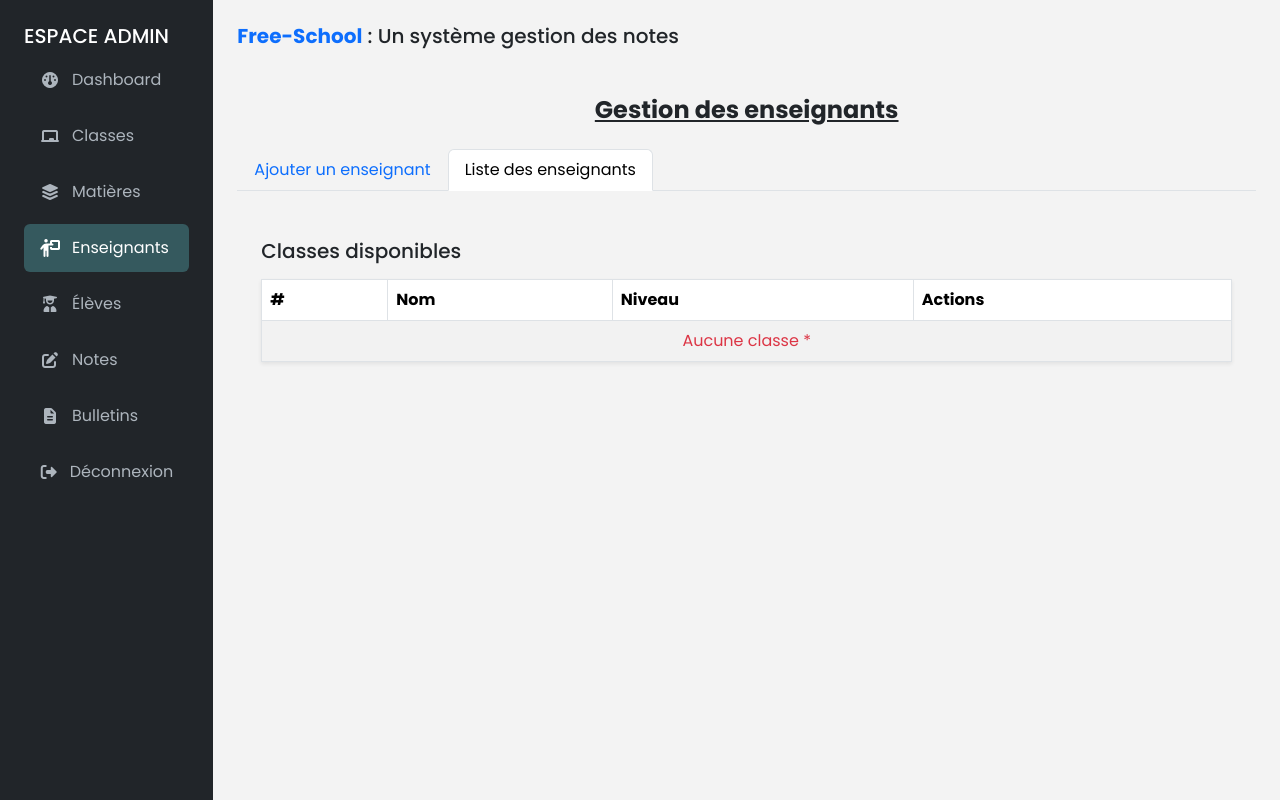
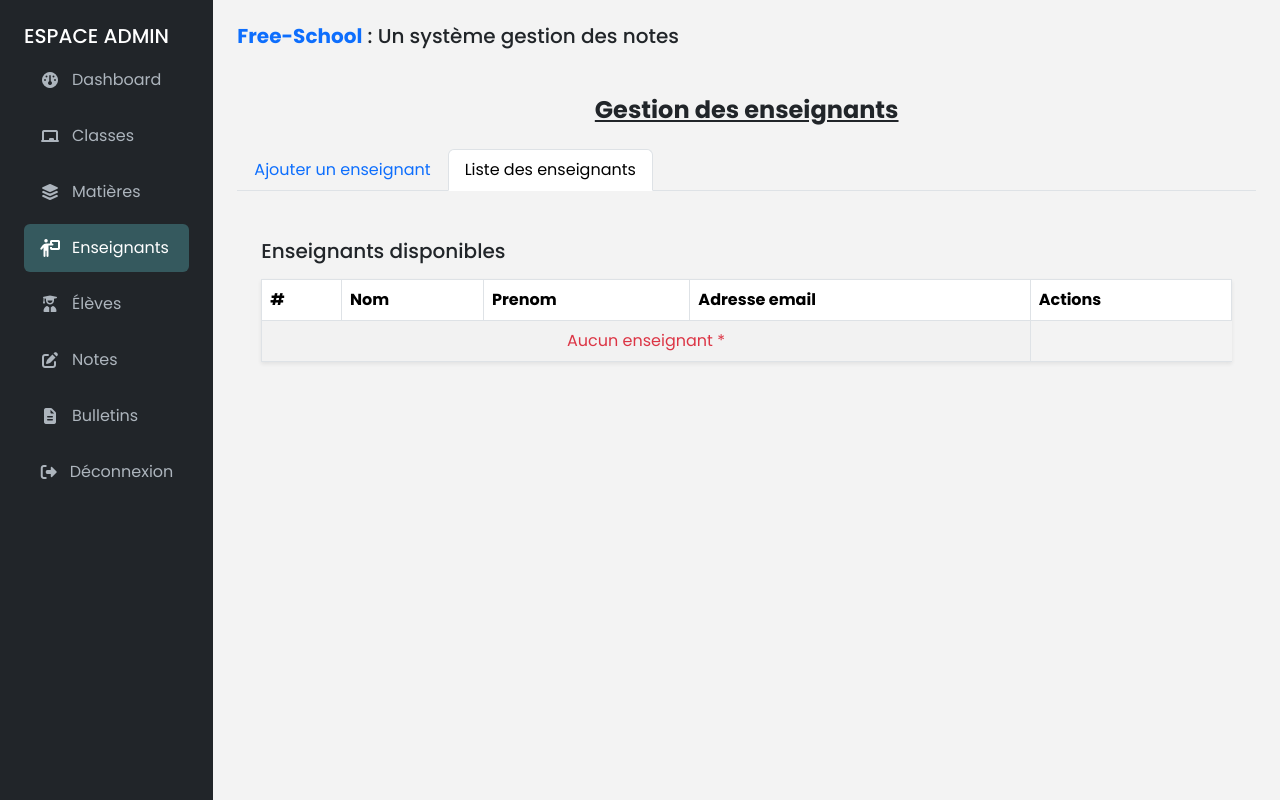
Before and after one commit to VanelleBackend/System_Management_notes, a PHP site: page /add_enseignant.php in a window 1280 px wide, after a click on "Liste des enseignants". Run offline with PHP 8.4, Linux system fonts and the light colour scheme; the visitor is signed in with stand-in values (Sample User, id 1); some web fonts are replaced.

Commit message:
j'ai terminer avec le module d'ajout d'enseignant

```diff
--- /dev/null
+++ b/actions/users/add_enseignant_action.php
@@ -0,0 +1,40 @@
+<?php
+
+    require_once '../../config/config.php';
+
+    if(isset($_POST['submit'])) {
+        if(!empty($_POST['name']) AND !empty($_POST['surname']) AND !empty($_POST['email']) AND !empty($_POST['password'])) {
+
+            // storage the datas users into var
+            $nameEnseignant= trim(htmlspecialchars($_POST['name']));
+            $surnameEnseignant = trim(htmlspecialchars($_POST['surname']));
+            $emailEnseignant = trim(htmlspecialchars($_POST['email']));
+            // hachage to pasword
+            $passwordEnseignant = trim(htmlspecialchars($_POST['password']));
+            $passwordEnseignant = password_hash($passwordEnseignant, PASSWORD_DEFAULT);
+
+            // check if exist teach
+            $query = $conn->prepare('SELECT * FROM utilisateurs WHERE email = ? AND role = ?');
+            $query->execute(array($emailEnseignant, 'enseignant'));
+
+            if($query->rowCount() > 0) {
+                $error_msg = "Email déjà existant *"; // email teach exit readly
+            }
+            else {
+
+                $req = $conn->prepare('INSERT INTO utilisateurs (nom, prenom, email, password, role) VALUES (?, ?, ?, ?, ?)');
+                $req->execute(array($nameEnseignant, $surnameEnseignant, $emailEnseignant, $passwordEnseignant, 'enseignant'));
+                $success_msg = "Enseignant ajouter avec succèss";
+
+            }
+        }
+        else {
+            $error_msg = "Veuillez remplir tous les champs *";
+        }
+    }
+
+    // recover list the teachs
+    $req = $conn->prepare('SELECT * FROM utilisateurs WHERE role = ?');
+    $req->execute(array('enseignant'));
+    $listEnseignant = $req->fetchAll();
+?>
--- a/pages/admin/add_classe.php
+++ b/pages/admin/add_classe.php
@@ -180,7 +180,7 @@
                         <!-- Onglet Ajouter -->
                         <div class="tab-pane fade show active" id="add" role="tabpanel">
                             <div class="p-4" style="max-width: 100%;">
-                                <form method="post" action="" class="bg-light w-75 p-5 mx-auto mt-5 shadow-lg rounded-3">
+                                <form method="post" action="" class="bg-white w-75 p-5 mx-auto mt-5 shadow-lg rounded-3">
                                     <?php
                                         if(isset($error_msg)){
                                             echo '<div class="alert alert-danger" role="alert">'.$error_msg.'</div>';
@@ -191,7 +191,7 @@
                                     ?>
                                     <div class="mb-4 mt-5">
                                         <label for="name_classe" class="form-label">Nom de la classe :</label>
-                                        <input type="name" class="form-control form-control-lg" id="name_class" aria-describedby="emailHelp" name="name_class">
+                                        <input type="name" class="form-control form-control-lg" id="name_class" aria-describedby="emailHelp" name="name_class" autocomplete="off">
                                     </div>
                                     <div class="mb-4">
                                         <label for="level" class="form-label">Choississez le niveau :</label>
--- a/pages/admin/add_enseignant.php
+++ b/pages/admin/add_enseignant.php
@@ -1,6 +1,7 @@
 <?php
     session_start();
     require_once '../../config/Debug.php';
+    require_once '../../actions/users/add_enseignant_action.php';
 
     if(isset($_SESSION['id'])) {
         if($_SESSION['role'] == 'admin') {
@@ -172,7 +173,7 @@
                         <!-- Onglet Ajouter -->
                         <div class="tab-pane fade show active" id="add" role="tabpanel">
                             <div class="p-4" style="max-width: 100%;">
-                                <form method="post" action="" class="bg-light w-75 p-5 mx-auto mt-5 shadow-lg rounded-3">
+                                <form method="post" action="" class="bg-white w-75 p-5 mx-auto mt-5 shadow-lg rounded-3">
                                     <?php
                                         if(isset($error_msg)){
                                             echo '<div class="alert alert-danger" role="alert">'.$error_msg.'</div>';
@@ -184,21 +185,21 @@
                                     <div class="row g-3">
                                         <div class="col">
                                             <label for="nom" class="form-label">Nom :</label>
-                                            <input type="text" class="form-control form-control-lg form-control-lg" id="nom" aria-label="First name">
+                                            <input type="text" class="form-control form-control-lg form-control-lg" id="nom" autocomplete="off" aria-label="First name" name="name">
                                         </div>
                                         <div class="col">
                                             <label for="prenom" class="form-label">Prénom</label>
-                                            <input type="text" class="form-control form-control-lg" id="Prenom" aria-label="Last name">
+                                            <input type="text" class="form-control form-control-lg" id="Prenom" autocomplete="off" aria-label="Last name" name="surname">
                                         </div>
                                     </div>
                                     <div class="row g-3 mt-3 mb-5">
                                         <div class="col">
                                             <label for="Email" class="form-label">Email :</label>
-                                            <input type="text" class="form-control form-control-lg" id="Email" aria-label="First name">
+                                            <input type="text" class="form-control form-control-lg" id="Email" autocomplete="off" aria-label="email" name="email">
                                         </div>
                                         <div class="col">
                                             <label for="ppassword" class="form-label">Password :</label>
-                                            <input type="password" class="form-control form-control-lg" id="Password" aria-label="First name">
+                                            <input type="password" class="form-control form-control-lg" id="Password" autocomplete="off" aria-label="password" name="password">
                                         </div>
                                     </div>
                                     <button type="submit" name="submit" class="btn btn-dark btn-lg mb-5">Ajouter</button>
@@ -208,33 +209,35 @@
                         <!-- Onglet Liste -->
                         <div class="tab-pane fade" id="list" role="tabpanel">
                             <div class="p-4">
-                                <h5 class="mb-3">Classes disponibles</h5>
+                                <h5 class="mb-3">Enseignants disponibles</h5>
                                 <table class="table table-bordered table-striped shadow-sm">
                                     <thead>
                                         <tr>
                                             <th>#</th>
                                             <th>Nom</th>
-                                            <th>Niveau</th>
+                                            <th>Prenom</th>
+                                            <th>Adresse email</th>
                                             <th>Actions</th>
                                         </tr>
                                     </thead>
 
                                     <tbody>
-                                        <?php if(isset($listClass) AND !empty($listClass)):?>
-                                            <?php foreach($listClass as $value): ?>
+                                        <?php if(isset($listEnseignant) AND !empty($listEnseignant)): $numEnseignant = 1; ?>
+                                            <?php foreach($listEnseignant as $value): ?>
                                                 <tr>
-                                                    <td><?= $value['id_classe'] ?></td>
-                                                    <td><?= $value['nom_classe'] ?></td>
-                                                    <td><?= $value['niveau'] ?></td>
+                                                    <td><?= $numEnseignant ?></td>
+                                                    <td><?= $value['nom'] ?></td>
+                                                    <td><?= $value['prenom'] ?></td>
+                                                    <td><?= $value['email']?></td>
                                                     <td>
                                                         <a class="btn btn-sm btn-warning mx-2">Modifier</a>
-                                                        <a class="btn btn-sm btn-danger mx-2" href="../../actions/classes/delete_classe.php?id=<?= $value['id_classe']; ?>">Supprimer</a>
+                                                        <a class="btn btn-sm btn-danger mx-2">Supprimer</a>
                                                     </td>
                                                 </tr>
-                                            <?php endforeach; ?>
+                                            <?php $numEnseignant++;  endforeach; ?>
                                         <?php else: ?>
                                             <tr>
-                                                <td colspan="4" class="text-danger text-center">Aucune classe *</td>
+                                                <td colspan="4" class="text-danger text-center">Aucun enseignant *</td>
                                             </tr>
                                         <?php endif; ?>
                                     </tbody>
```
Also changed, not shown: pages/admin/add_eleve.php (+5 -5 lines), pages/admin/add_matiere.php (+4 -4 lines), actions/users/add_eleve_action.php (added).
